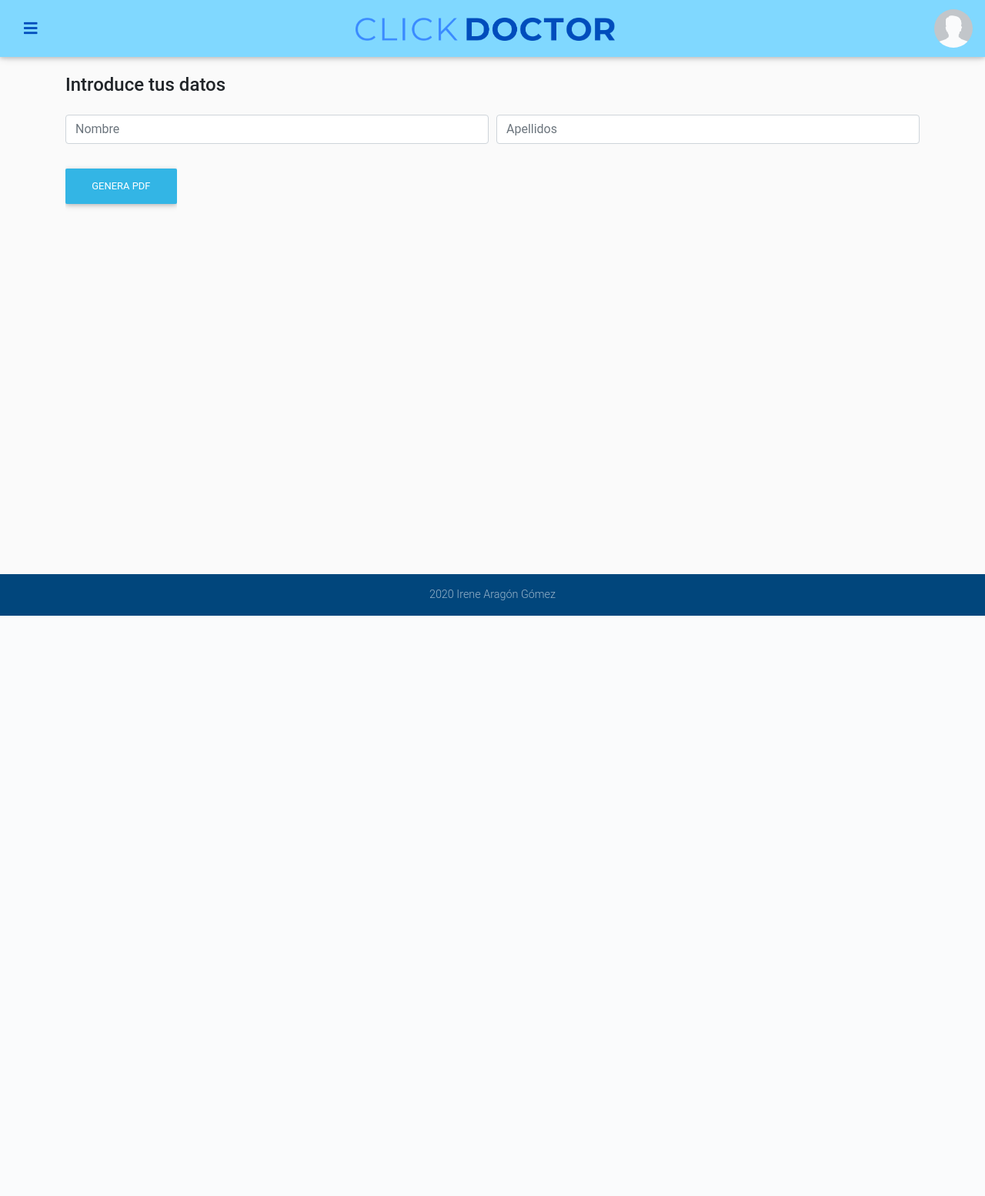
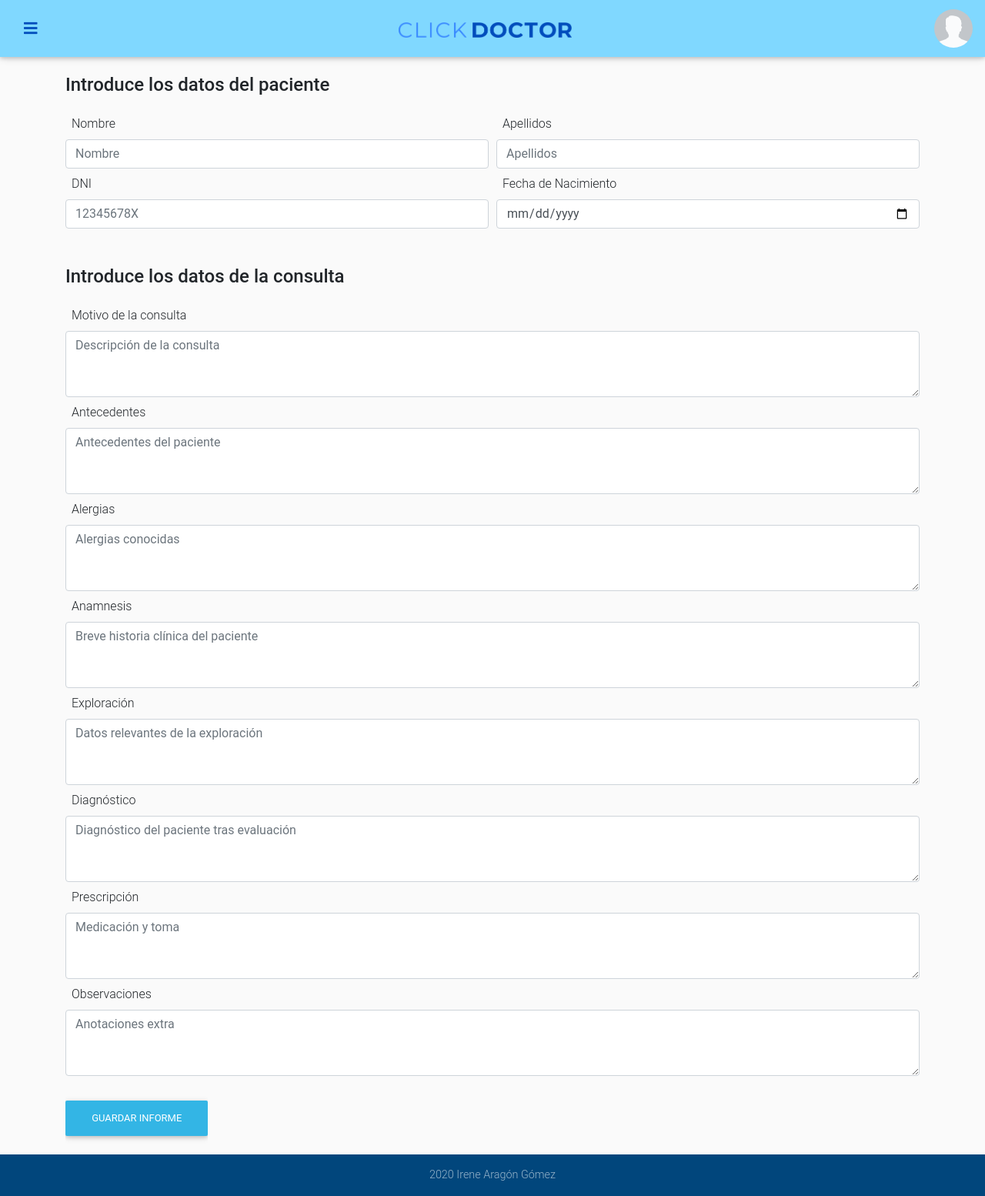
Before and after one commit to IreneAragon/clickdoctor, a PHP site: page /areaProfesional/historial.php in a window 1280 px wide. Shown: the whole page at 77% size. Before the commit the page ends 800 px from the top, so only its background shows below. Run offline with PHP 8.4, Linux system fonts and the light colour scheme; some libraries are stand-ins or nearby versions.

Commit message:
cargar datos desde formulario y DB

```diff
--- a/areaProfesional/historial.php
+++ b/areaProfesional/historial.php
@@ -15,18 +15,91 @@ include_once '../include/navProfesionales.php';
 <body>
     <div class="container mt-5">
         <form class="mt-5" action="informes/generarInforme.php" method="post">
-            <p class="h4 mb-4">Introduce tus datos</p>
+
+            <p class="h4 mb-4 mt-5">Introduce los datos del paciente</p>
             <div class="form-row mb-2">
-                <div class="col-6">
+                <div class="col-sm-6 col-12">
                     <!-- Nombre -->
-                    <input type="text" id="infNombre" name="infNombre" class="form-control" placeholder="Nombre">
+                    <label for="infNombre" class="form-label ml-2">Nombre</label>
+                    <input type="text" id="infNombre" name="infNombre" class="form-control" placeholder="Nombre" required>
                 </div>
-                <div class="col-6">
+                <div class="col-sm-6 col-12">
                     <!-- Apellidos -->
-                    <input type="text" id="infApellidos" name="infApellidos" class="form-control" placeholder="Apellidos">
+                    <label for="infApellidos" class="form-label ml-2">Apellidos</label>
+                    <input type="text" id="infApellidos" name="infApellidos" class="form-control" placeholder="Apellidos" required>
                 </div>
             </div>
-            <input type="submit" id="infSubmit" name="infSubmit" value="Genera PDF" class="btn btn-info my-4 btn-block">
+            <div class="form-row mb-2">
+                <div class="col-sm-6 col-12">
+                    <!-- DNI paciente -->
+                    <label for="infDni" class="form-label ml-2">DNI</label>
+                    <input type="text" id="infDni" name="infDni" class="form-control" placeholder="12345678X" required>
+                </div>
+                <div class="col-sm-6 col-12">
+                    <!-- Fecha de nacimiento -->
+                    <label for="infFnac" class="form-label ml-2">Fecha de Nacimiento</label>
+                    <input type="date" id="infFnac" name="infFnac" class="form-control" required>
+                </div>
+            </div>
+            <p class="h4 mb-4 mt-5">Introduce los datos de la consulta</p>
+            <div class="form-row mb-2">
+                <div class="col-12">
+                    <!-- Motivo -->
+                    <label for="infMotivo" class="form-label ml-2">Motivo de la consulta</label>
+                    <textarea name="infMotivo" class="form-control" rows="3" placeholder="Descripción de la consulta" required></textarea>
+                </div>
+            </div>
+            <div class="form-row mb-2">
+                <div class="col-12">
+                    <!-- Antecedentes -->
+                    <label for="infAntecedentes" class="form-label ml-2">Antecedentes</label>
+                    <textarea name="infAntecedentes" class="form-control" rows="3" placeholder="Antecedentes del paciente" required></textarea>
+                </div>
+            </div>
+            <div class="form-row mb-2">
+                <div class="col-12">
+                    <!-- Alergias -->
+                    <label for="infAlergias" class="form-label ml-2">Alergias</label>
+                    <textarea name="infAlergias" class="form-control" rows="3" placeholder="Alergias conocidas" required></textarea>
+                </div>
+            </div>
+            <div class="form-row mb-2">
+                <div class="col-12">
+                    <!-- Anamnesis -->
+                    <label for="infAnamnesis" class="form-label ml-2">Anamnesis</label>
+                    <textarea name="infAnamnesis" class="form-control" rows="3" placeholder="Breve historia clínica del paciente" required></textarea>
+                </div>
+            </div>
+            <div class="form-row mb-2">
+                <div class="col-12">
+                    <!-- Exploración -->
+                    <label for="infExploración" class="form-label ml-2">Exploración</label>
+                    <textarea name="infExploración" class="form-control" rows="3" placeholder="Datos relevantes de la exploración" required></textarea>
+                </div>
+            </div>
+            <div class="form-row mb-2">
+                <div class="col-12">
+                    <!-- Diagnóstico -->
+                    <label for="infDiagnostico" class="form-label ml-2">Diagnóstico</label>
+                    <textarea name="infDiagnostico" class="form-control" rows="3" placeholder="Diagnóstico del paciente tras evaluación" required></textarea>
+                </div>
+            </div>
+            <div class="form-row mb-2">
+                <div class="col-12">
+                    <!-- Prescripción -->
+                    <label for="infPrescripcion" class="form-label ml-2">Prescripción</label>
+                    <textarea name="infPrescripcion" class="form-control" rows="3" placeholder="Medicación y toma" required></textarea>
+                </div>
+            </div>
+            <div class="form-row mb-2">
+                <div class="col-12">
+                    <!-- Observaciones -->
+                    <label for="infObservaciones" class="form-label ml-2">Observaciones</label>
+                    <textarea name="infObservaciones" class="form-control" rows="3" placeholder="Anotaciones extra"></textarea>
+                </div>
+            </div>
+
+            <input type="submit" id="infSubmit" name="infSubmit" value="Guardar Informe" class="btn btn-info my-4 btn-block">
         </form>
     </div>
 </body>
--- a/clases/claseDB.php
+++ b/clases/claseDB.php
@@ -417,6 +417,40 @@ class DB {
         return $datosPaciente;
     }
 
+    public static function datosProfesional($idProfesional) {
+        try {
+            $consulta = 'SELECT * FROM profesionales WHERE id_profesional = "'.$idProfesional.'"';
+            $resultado = self::ejecutaConsulta ($consulta);
+            $datosProfesional = $resultado->fetch(PDO::FETCH_ASSOC);
+        } catch (PDOException $e) {
+            die("Error: " . $e->getMessage());
+        }
+        return $datosProfesional;
+    }
+
+    public static function idEspecialidadPracticaProf($idProfesional) {
+        try {
+            $consulta = 'SELECT id_esp FROM practica WHERE id_prof = "'.$idProfesional.'"';
+            $resultado = self::ejecutaConsulta ($consulta);
+            $idEsp = $resultado->fetchAll(PDO::FETCH_ASSOC);
+        } catch (PDOException $e) {
+            die("Error: " . $e->getMessage());
+        }
+        return $idEsp;
+    }
+
+    public static function nombreEspecialidad($id) {
+        try {
+            $consulta = 'SELECT nombre FROM especialidades WHERE id_especialidad = "'.$id.'"';
+            $resultado = self::ejecutaConsulta ($consulta);
+            $nombreEspecialidad = $resultado->fetch();
+        } catch (PDOException $e) {
+            die("Error: " . $e->getMessage());
+        }
+        return $nombreEspecialidad;
+    }
+
+
     public static function guardarSrc($srcImg, $email) {
         try {
             $consulta = 'UPDATE pacientes SET srcImg = "'.$srcImg.'" WHERE email = "'.$email.'"';
--- a/include/navProfesionales.php
+++ b/include/navProfesionales.php
@@ -19,7 +19,7 @@ require '../clases/claseDB.php';
         <!-- <button class="openbtn light-blue accent-1" onclick="openNav()">☰</button> -->
         <!-- <button class="openbtn light-blue accent-1" id="openNav">☰</button> -->
         <a class="navbar-brand" href="areaProfesional.php">
-            <img src="../img/logoNav.png" height="30" alt="click doctor logo">
+            <img src="../img/logoNav.png" height="20" alt="click doctor logo">
         </a>
         <img class="avatarNav" src="../areaProfesional/perfil/images/default-avatar.png">
         <div id="mySidebar" class="sidebar light-blue accent-1 ">
```
Also changed, not shown: areaProfesional/informes/generarInforme.php (+25 -11 lines), areaProfesional/informes/vistaInforme.php (+77 -50 lines), 5 other files.
